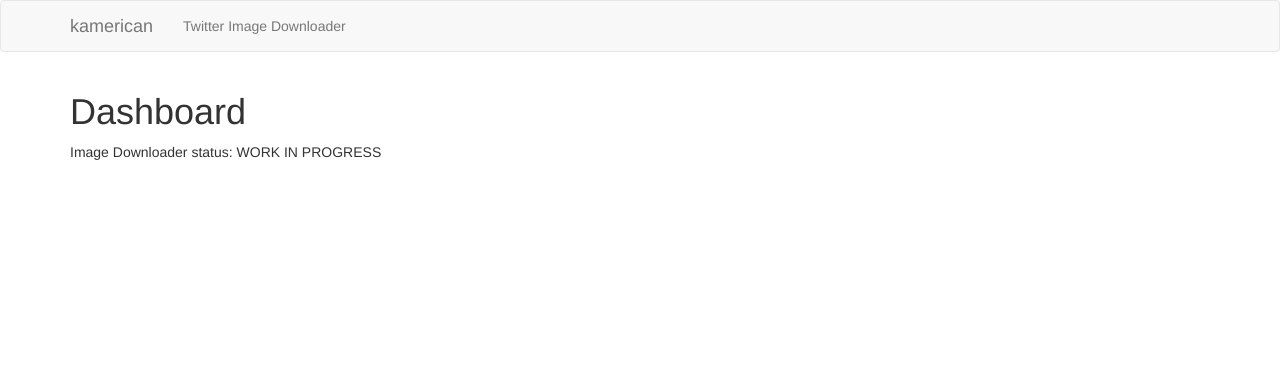
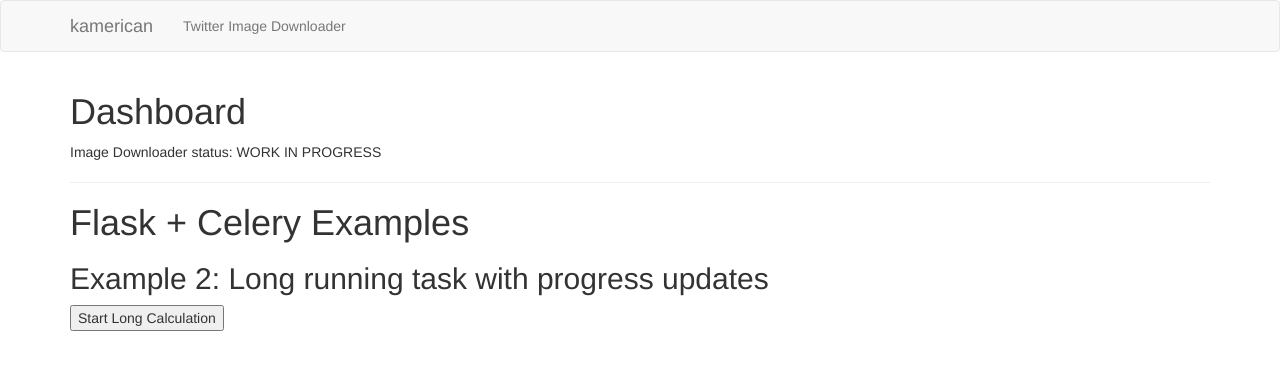
Before and after one commit to kamerican/kamerican-app, a Flask app: page /index in a window 1280 px wide. Shown: the top 370 px of the page. Run offline with Flask 2, Linux system fonts and the light colour scheme; some libraries are stand-ins or nearby versions.

Commit message:
add code from tutorial pre launch

```diff
--- a/config.py
+++ b/config.py
@@ -14,3 +14,7 @@ class Config(object):
         'sqlite:///' + os.path.join(basedir, 'kamericanapp', 'database', 'production.db')
     SQLALCHEMY_TRACK_MODIFICATIONS = False
     #print(SQLALCHEMY_DATABASE_URI)
+
+    # Celery
+    CELERY_BROKER_URL = 'redis://localhost:6379/0'
+    CELERY_RESULT_BACKEND = 'redis://localhost:6379/0'
--- a/kamericanapp/__init__.py
+++ b/kamericanapp/__init__.py
@@ -4,26 +4,23 @@ import os
 from flask import Flask, request, current_app
 from flask_sqlalchemy import SQLAlchemy
 from flask_migrate import Migrate
-from flask_login import LoginManager
 from flask_bootstrap import Bootstrap
 from config import Config
+from celery import Celery
 
 db = SQLAlchemy()
 migrate = Migrate()
-#login = LoginManager()
-#login.login_view = 'auth.login'
-#login.login_message = 'Please log in to access this page.'
 bootstrap = Bootstrap()
-
-
 
 def create_app(config_class=Config):
     app = Flask(__name__)
     app.config.from_object(config_class)
 
+    celery = Celery(app.name, broker=app.config['CELERY_BROKER_URL'])
+    celery.conf.update(app.config)
+
     db.init_app(app)
     migrate.init_app(app, db)
-    #login.init_app(app)
     bootstrap.init_app(app)
 
     # Register blueprints
--- a/kamericanapp/dashboard/templates/index.html
+++ b/kamericanapp/dashboard/templates/index.html
@@ -3,4 +3,74 @@
 {% block app_content %}
     <h1>Dashboard</h1>
     <p>Image Downloader status: WORK IN PROGRESS</p>
+    <hr>
+
+
+
+
+
+
+
+
+    <h1>Flask + Celery Examples</h1>
+    <h2>Example 2: Long running task with progress updates</h2>
+    <!--<button onclick="start_long_task();">Start Long Calculation</button><br><br>-->
+    <button id="start-bg-job">Start Long Calculation</button><br><br>
+    <div id="progress"></div>
+
+    <script src="//cdnjs.cloudflare.com/ajax/libs/nanobar/0.2.1/nanobar.min.js"></script>
+    <script src="//cdnjs.cloudflare.com/ajax/libs/jquery/2.1.3/jquery.min.js"></script>
+    <script>
+        function start_long_task() {
+            // add task status elements
+            div = $('<div class="progress"><div></div><div>0%</div><div>...</div><div>&nbsp;</div></div><hr>');
+            $('#progress').append(div);
+            // create a progress bar
+            var nanobar = new Nanobar({
+                bg: '#44f',
+                target: div[0].childNodes[0]
+            });
+            // send ajax POST request to start background job
+            $.ajax({
+                type: 'POST',
+                url: '/longtask',
+                success: function(data, status, request) {
+                    status_url = request.getResponseHeader('Location');
+                    update_progress(status_url, nanobar, div[0]);
+                },
+                error: function() {
+                    alert('Unexpected error');
+                }
+            });
+        }
+        function update_progress(status_url, nanobar, status_div) {
+            // send GET request to status URL
+            $.getJSON(status_url, function(data) {
+                // update UI
+                percent = parseInt(data['current'] * 100 / data['total']);
+                nanobar.go(percent);
+                $(status_div.childNodes[1]).text(percent + '%');
+                $(status_div.childNodes[2]).text(data['status']);
+                if (data['state'] != 'PENDING' && data['state'] != 'PROGRESS') {
+                    if ('result' in data) {
+                        // show result
+                        $(status_div.childNodes[3]).text('Result: ' + data['result']);
+                    }
+                    else {
+                        // something unexpected happened
+                        $(status_div.childNodes[3]).text('Result: ' + data['state']);
+                    }
+                }
+                else {
+                    // rerun in 2 seconds
+                    setTimeout(function() {
+                        update_progress(status_url, nanobar, status_div);
+                    }, 2000);
+                }
+            });
+        }
+        $(function() {
+            $('#start-bg-job').click(start_long_task);
+        });
+    </script>
 {% endblock %}
```
Also changed, not shown: kamericanapp/imagedownloader/logic.py (+19 -0 lines), kamericanapp/imagedownloader/views.py (+38 -1 lines).
